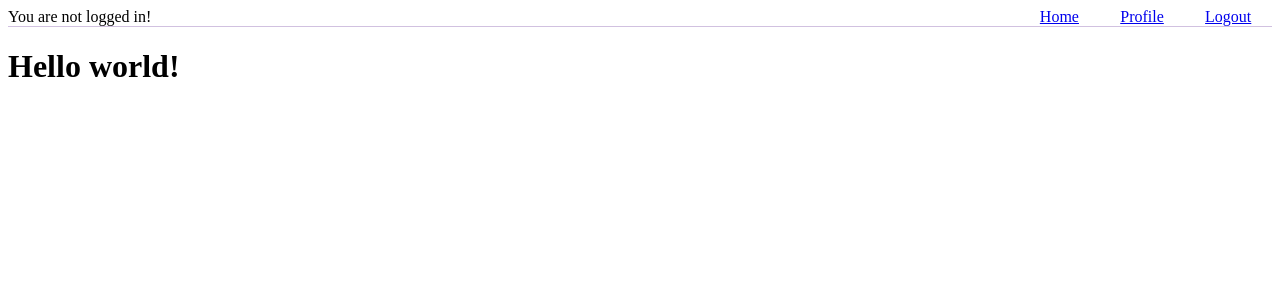
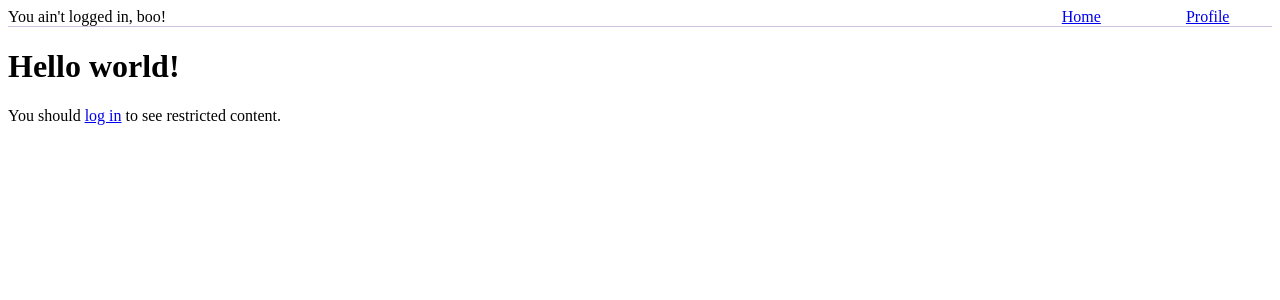
Before and after one commit to ryanboris/gatsby-auth, a Gatsby app: page / in a window 1280 px wide. Shown: the top 300 px of the page. Built offline with nearby package versions, Linux system fonts and the light colour scheme.

Commit message:
:sparkles: creates a client-side auth system

```diff
--- a/src/components/Login.js
+++ b/src/components/Login.js
@@ -32,7 +32,7 @@ export default function Login() {
         </label>
         <label>
           Password
-          <input type="text" onChange={handlePassword} />
+          <input type="password" onChange={handlePassword} />
         </label>
         <input type="submit" value="Log In" />
       </form>
--- a/src/components/NavBar.js
+++ b/src/components/NavBar.js
@@ -1,7 +1,15 @@
 import React from 'react'
-import { Link } from 'gatsby'
+import { Link, navigate } from 'gatsby'
+import { getUser, isLoggedIn, logout } from '../services/auth'
 
-export default () => (
+export default () => {
+  const content = { message: '', login: true }
+  if (isLoggedIn()) {
+    content.message = `Hello, ${getUser().name}`
+  } else {
+    content.message = "You ain't logged in, boo!"
+  }
+  return (
     <div
       style={{
         display: 'flex',
@@ -10,7 +18,7 @@ export default () => (
         borderBottom: '1px solid #d1c1e0'
       }}
     >
-    <span>You are not logged in!</span>
+      <span>{content.message}</span>
 
       <nav
         style={{
@@ -21,10 +29,19 @@ export default () => (
       >
         <Link to="/">Home</Link>
         {` `}
-      <Link to="/">Profile</Link>
+        <Link to="/app/profile">Profile</Link>
         {` `}
-      <Link to="/">Logout</Link>
-      {` `}
+        {isLoggedIn() ? (
+          <a
+            href="/"
+            onClick={e => {
+              logout(() => navigate(`/app/login`))
+            }}
+          >
+            Logout
+          </a>
+        ) : null}
       </nav>
     </div>
   )
+}
--- a/src/components/Profile.js
+++ b/src/components/Profile.js
@@ -1,11 +1,12 @@
 import React from 'react'
+import { getUser } from '../services/auth'
 
 const Profile = () => (
   <>
     <h1>Your profile</h1>
     <ul>
-      <li>Name: Your name will appear here.</li>
-      <li>Email: And your email here.</li>
+      <li>Name: {getUser().name}</li>
+      <li>Email: {getUser().email}</li>
     </ul>
   </>
 )
--- a/src/pages/app.js
+++ b/src/pages/app.js
@@ -1,13 +1,14 @@
 import React from 'react'
 import { Router } from '@reach/router'
 import Layout from '../components/Layout'
+import PrivateRoute from '../components/PrivateRoute'
 import Profile from '../components/Profile'
 import Login from '../components/Login'
 
 const App = () => (
   <Layout>
     <Router>
-      <Profile path="/app/profile" />
+      <PrivateRoute path="/app/profile" component={Profile} />
       <Login path="/app/login" />
     </Router>
   </Layout>
--- a/src/pages/index.js
+++ b/src/pages/index.js
@@ -1,10 +1,24 @@
 import React from 'react'
+import { Link } from 'gatsby'
+import { getUser, isLoggedIn } from '../services/auth'
 
 import Layout from '../components/Layout'
 
 export default () => (
   <Layout>
-    <h1>Hello world!</h1>
+    <h1>Hello {isLoggedIn() ? getUser().name : 'world'}!</h1>
+    <p>
+      {isLoggedIn() ? (
+        <>
+          You is logged in, so check your <Link to="/app/profile">profile</Link>
+        </>
+      ) : (
+        <>
+          You should <Link to="/app/login">log in</Link> to see restricted
+          content.
+        </>
+      )}
+    </p>
   </Layout>
 )
 
```
Also changed, not shown: src/components/PrivateRoute.js (added, +14 -0 lines). Lines whose indentation alone changed are shown as unchanged.
